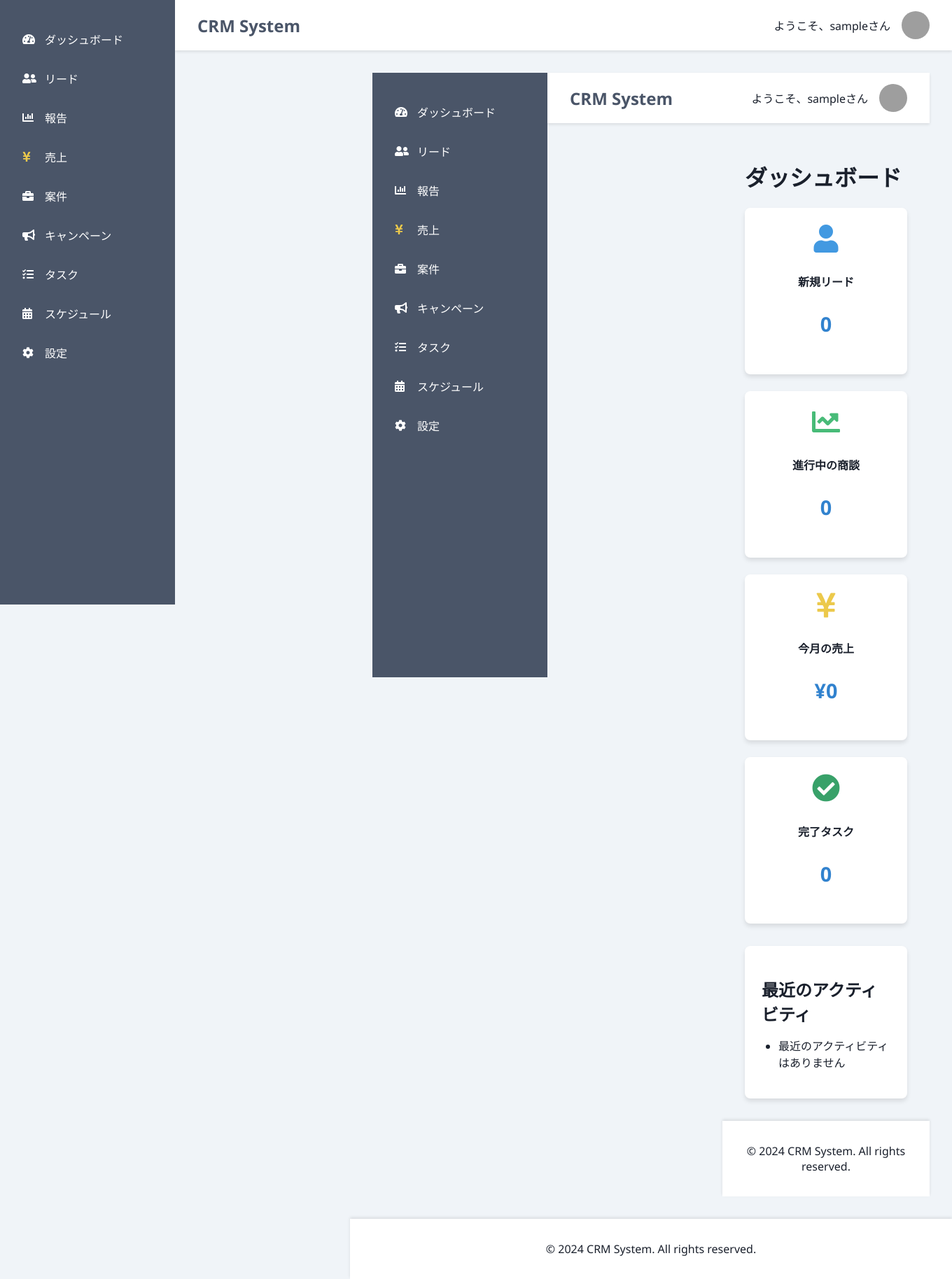
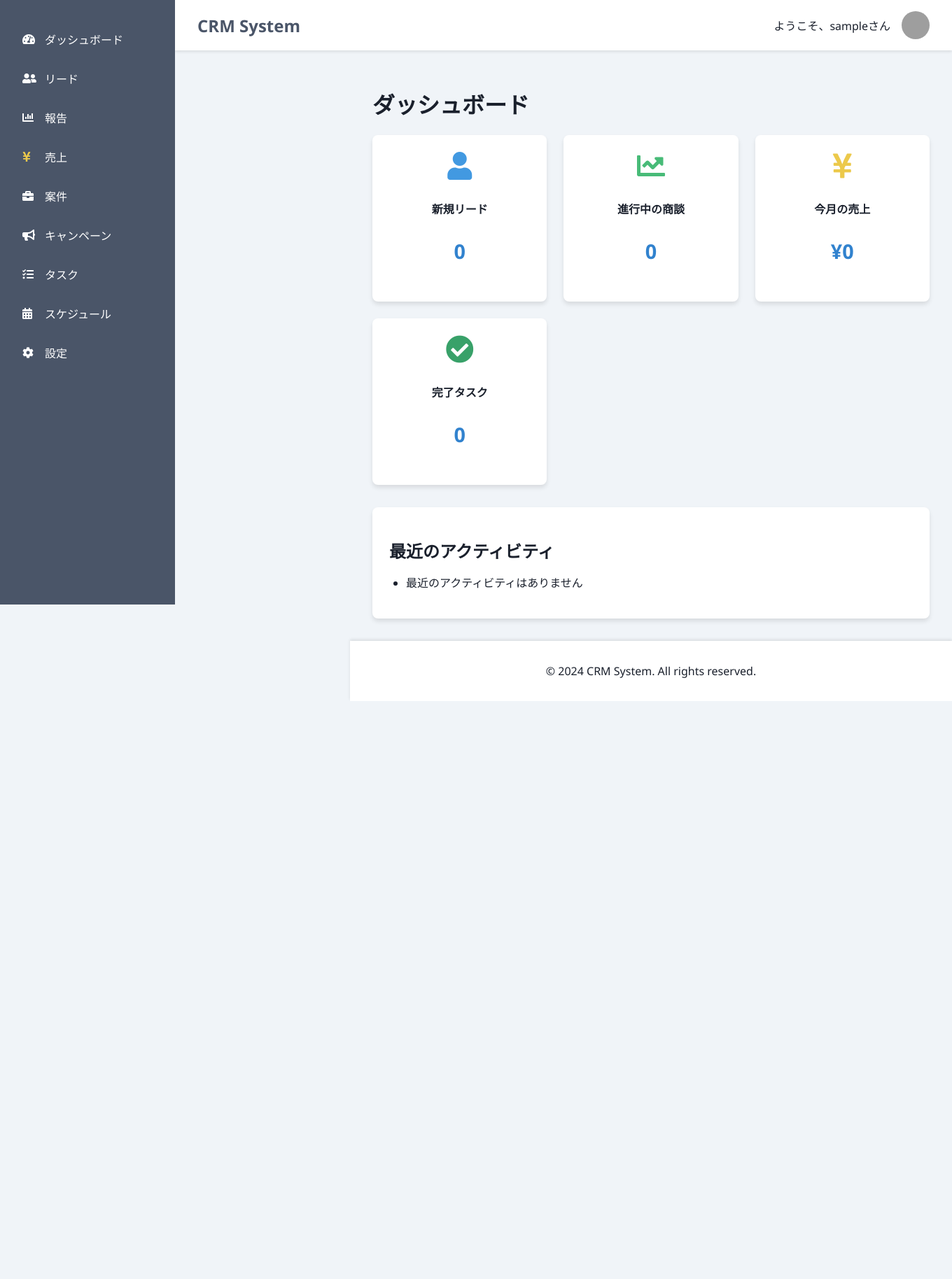
Before and after one commit to macnishio/CRMbyReplitCreate, a Flask app: page /dashboard in a window 1360 px wide. Shown: the whole page at 70% size. After the commit the page ends 1002 px from the top, so only its background shows below. Run offline with Flask 3, Linux system fonts and the light colour scheme; the visitor is signed in with stand-in values (Sample User, id 1); data that the repository does not hold is empty; grey boxes are pictures that could not be loaded.

Commit message:
Agent query: Is the navigation bar visible and functioning correctly on the dashboard page?

```diff
--- a/templates/dashboard.html
+++ b/templates/dashboard.html
@@ -1,28 +1,6 @@
 {% extends "base.html" %}
 {% block title %}ダッシュボード{% endblock %}
 {% block content %}
-<div class="dashboard-container">
-    <header class="header">
-        <div class="logo">CRM System</div>
-        <div class="user-profile">
-            <span>ようこそ、{{ current_user.username }}さん</span>
-            <img src="{{ url_for('static', filename='images/default-avatar.png') }}" alt="User Avatar" class="avatar">
-        </div>
-    </header>
-    <nav class="sidebar">
-        <ul>
-            <li><a href="{{ url_for('main.dashboard') }}"><i class="fas fa-tachometer-alt"></i> ダッシュボード</a></li>
-            <li><a href="{{ url_for('leads.list_leads') }}"><i class="fas fa-user-friends"></i> リード</a></li>
-            <li><a href="{{ url_for('reports.index') }}"><i class="fas fa-chart-bar"></i> 報告</a></li>
-            <li><a href="#"><i class="fas fa-yen-sign"></i> 売上</a></li>
-            <li><a href="#"><i class="fas fa-briefcase"></i> 案件</a></li>
-            <li><a href="#"><i class="fas fa-bullhorn"></i> キャンペーン</a></li>
-            <li><a href="{{ url_for('tasks.list_tasks') }}"><i class="fas fa-tasks"></i> タスク</a></li>
-            <li><a href="{{ url_for('schedules.list_schedules') }}"><i class="fas fa-calendar-alt"></i> スケジュール</a></li>
-            <li><a href="#"><i class="fas fa-cog"></i> 設定</a></li>
-        </ul>
-    </nav>
-    <main class="main-content">
 <h1>ダッシュボード</h1>
 <div class="metric-cards">
     <div class="metric-card">
@@ -56,9 +34,4 @@
         {% endfor %}
     </ul>
 </section>
-    </main>
-    <footer class="footer">
-        <p>&copy; 2024 CRM System. All rights reserved.</p>
-    </footer>
-</div>
 {% endblock %}
```
Also changed, not shown: image.png. Lines whose indentation alone changed are shown as unchanged.
